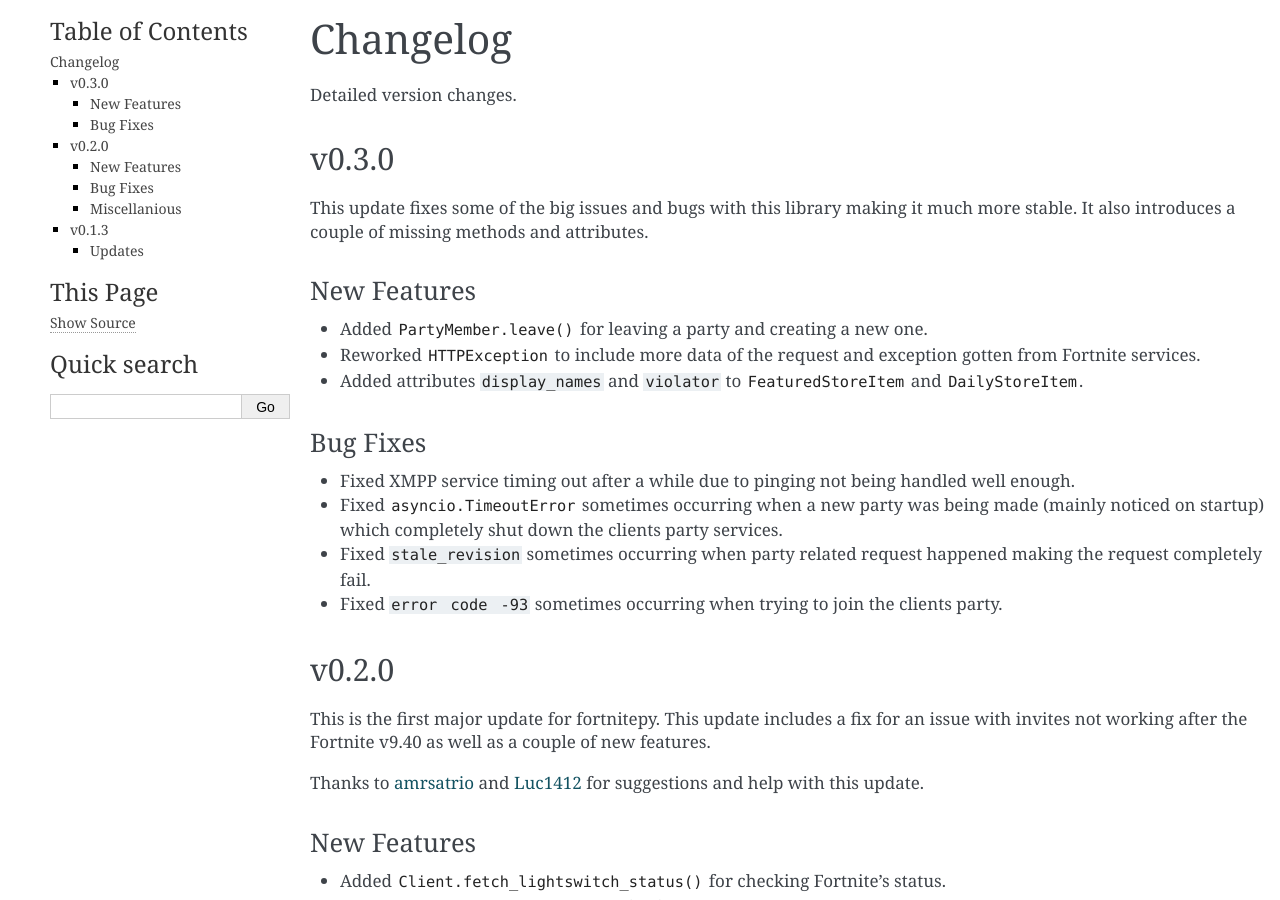
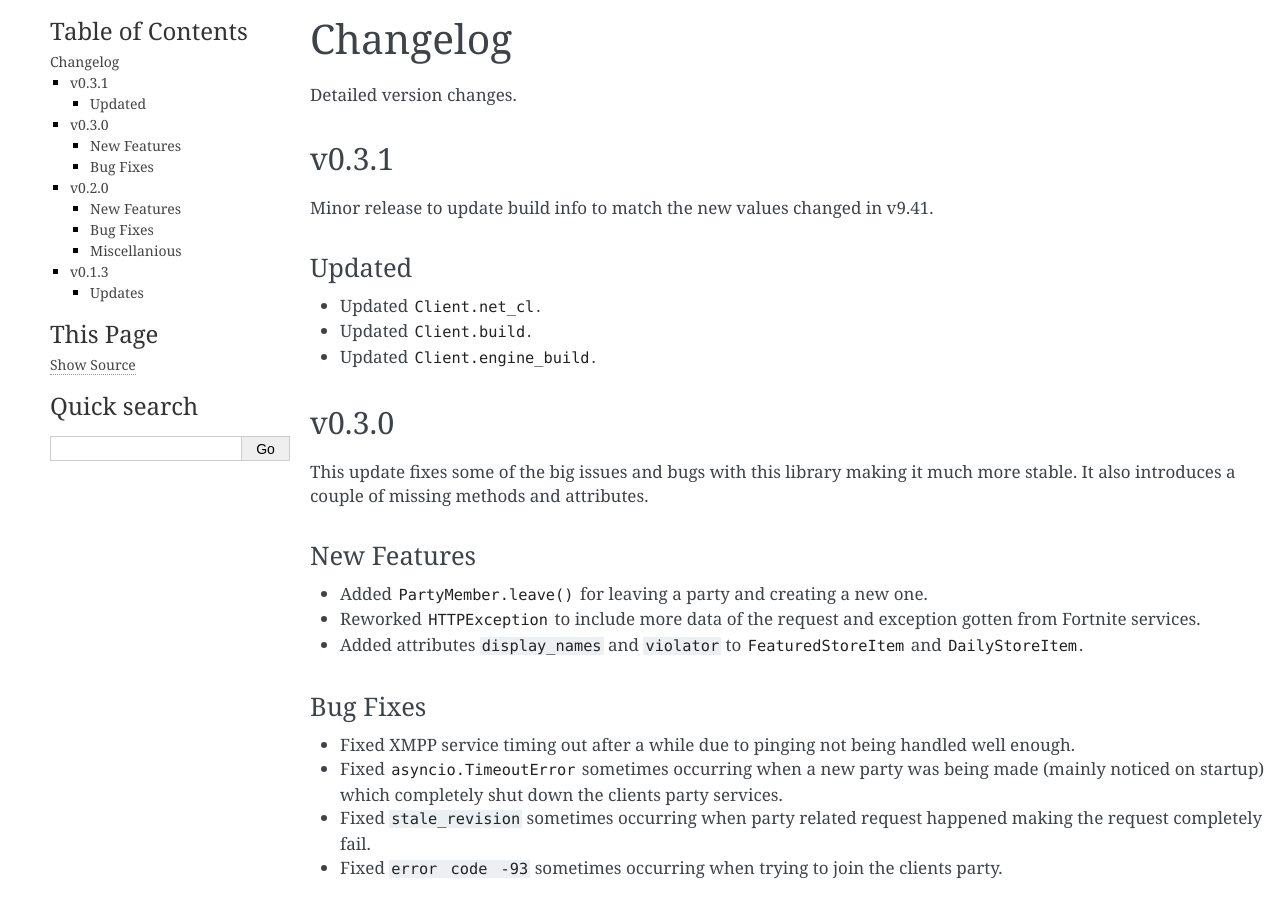
Before and after one commit to Terbau/fortnitepy, a Sphinx documentation site: the page built from docs/changelog.rst, in a window 1280 px wide and 900 px high. Built offline with Sphinx 7.4.7, drawn with Linux system fonts in a browser that asks for light colours.

Commit message:
Update changelog.rst

```diff
--- a/docs/changelog.rst
+++ b/docs/changelog.rst
@@ -4,6 +4,19 @@ Changelog
 =========
 
 Detailed version changes.
+
+
+v0.3.1
+------
+
+Minor release to update build info to match the new values changed in v9.41.
+
+Updated
+~~~~~~~
+
+- Updated :attr:`Client.net_cl`.
+- Updated :attr:`Client.build`.
+- Updated :attr:`Client.engine_build`.
 
 
 v0.3.0
```
